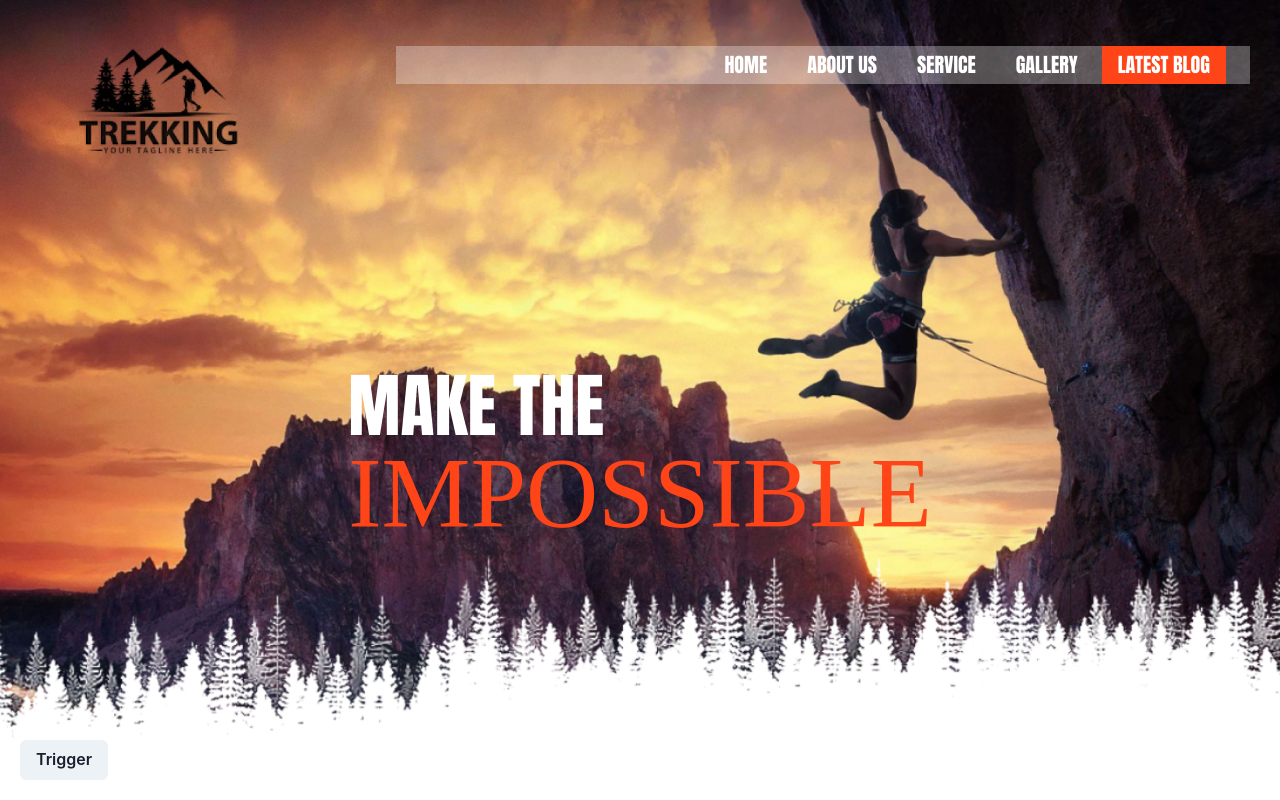
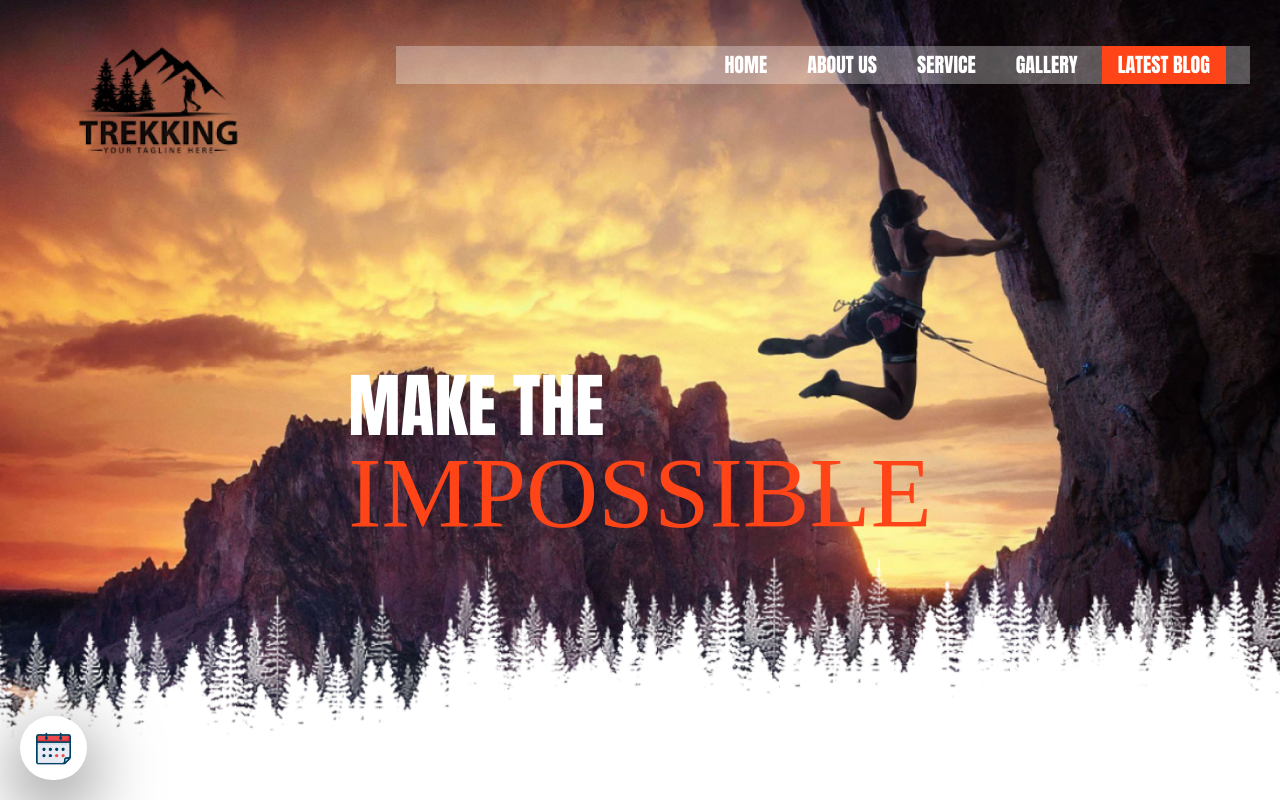
Before and after one commit to Amitrawat4532/Trekkings, a Next.js app: page / in a window 1280 px wide. Shown: the top 800 px of the page. Built offline with nearby package versions, Linux system fonts and the light colour scheme; a web font is replaced by a local one.

Commit message:
new changes

```diff
--- a/components/Calendar.js
+++ b/components/Calendar.js
@@ -1,6 +1,7 @@
 import {
   Flex,
   Box,
+  Image,
   Text,
   Divider,
   useDisclosure,
@@ -20,7 +21,6 @@ import Calendar from "react-calendar";
 import moment from "moment";
 import CalendarModal from "./CalendarModal";
 import { WarningTwoIcon } from "@chakra-ui/icons";
-import Image from "next/image";
 
 const CalendarComp = () => {
   const [value, onChange] = useState(new Date());
@@ -89,7 +89,14 @@ const CalendarComp = () => {
     <>
       <Popover>
         <PopoverTrigger>
-          <Button>Trigger</Button>
+          <Button
+            py="8"
+            borderRadius="80px"
+            bg="white"
+            boxShadow="rgba(0, 0, 0, 0.56) 0px 22px 70px 4px"
+          >
+            <Image src="/images/calendarIcon.png" w="35px" h="35px" />
+          </Button>
         </PopoverTrigger>
         <PopoverContent width="350px" ml="5">
           <PopoverArrow />
--- a/components/UpcomingTrek.js
+++ b/components/UpcomingTrek.js
@@ -87,7 +87,7 @@ const UpcomingTrek = () => {
           height="500px"
           width="100%"
           justifyContent="center"
-          bg="transparent"
+          bg="white"
           //   bg="url('/images/m6.png')"
           //   backgroundSize="80%"
           //   backgroundRepeat="no-repeat"
--- a/styles/globals.css
+++ b/styles/globals.css
@@ -86,7 +86,7 @@ body {
 
 }
 
-@media only screen and (max-width:480px){
+@media only screen and (max-width:600px){
 
 .blogs_slider{
   width: 280px;
```
Also changed, not shown: public/images/calendar.webp (added), public/images/calendarIcon.png (added).
